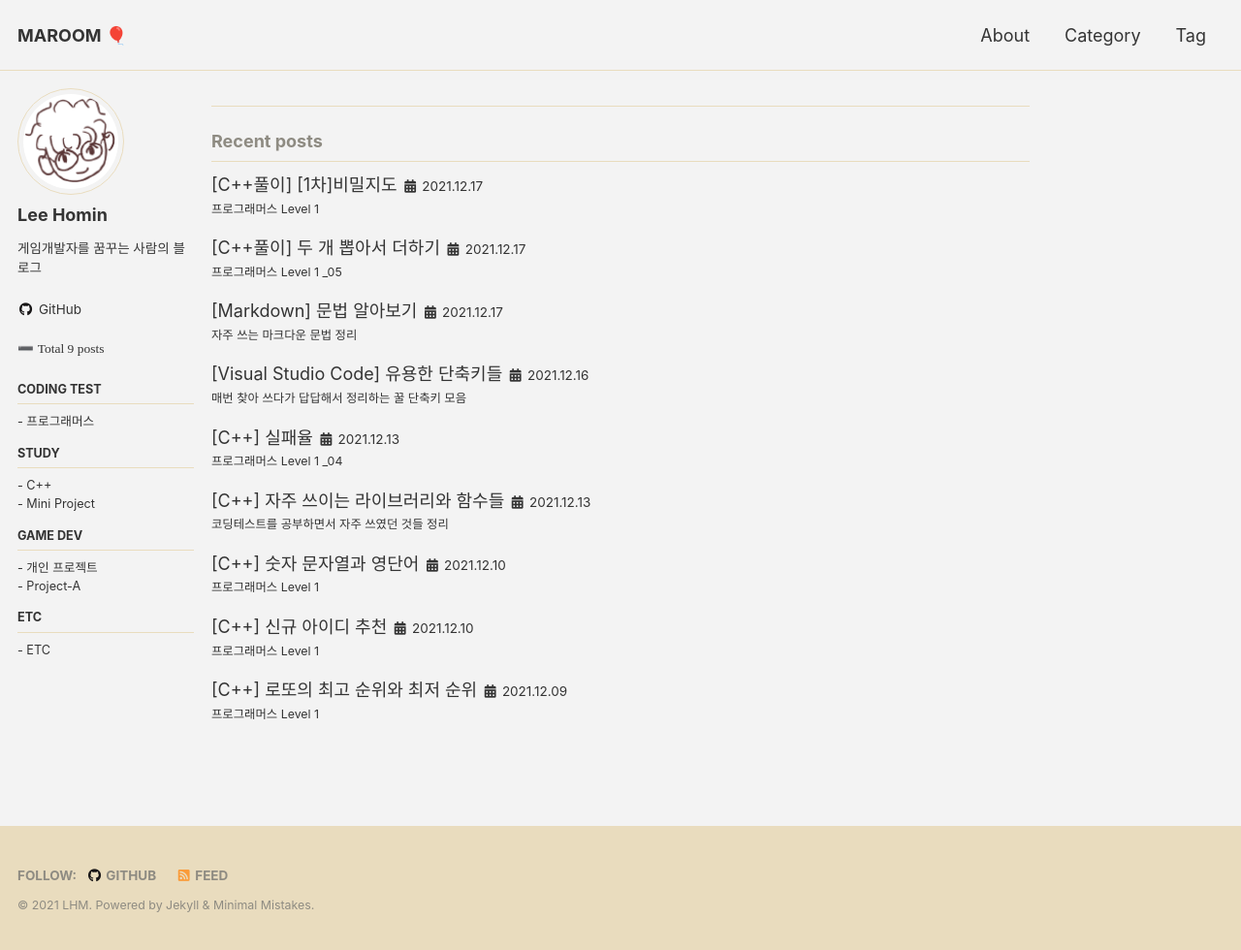
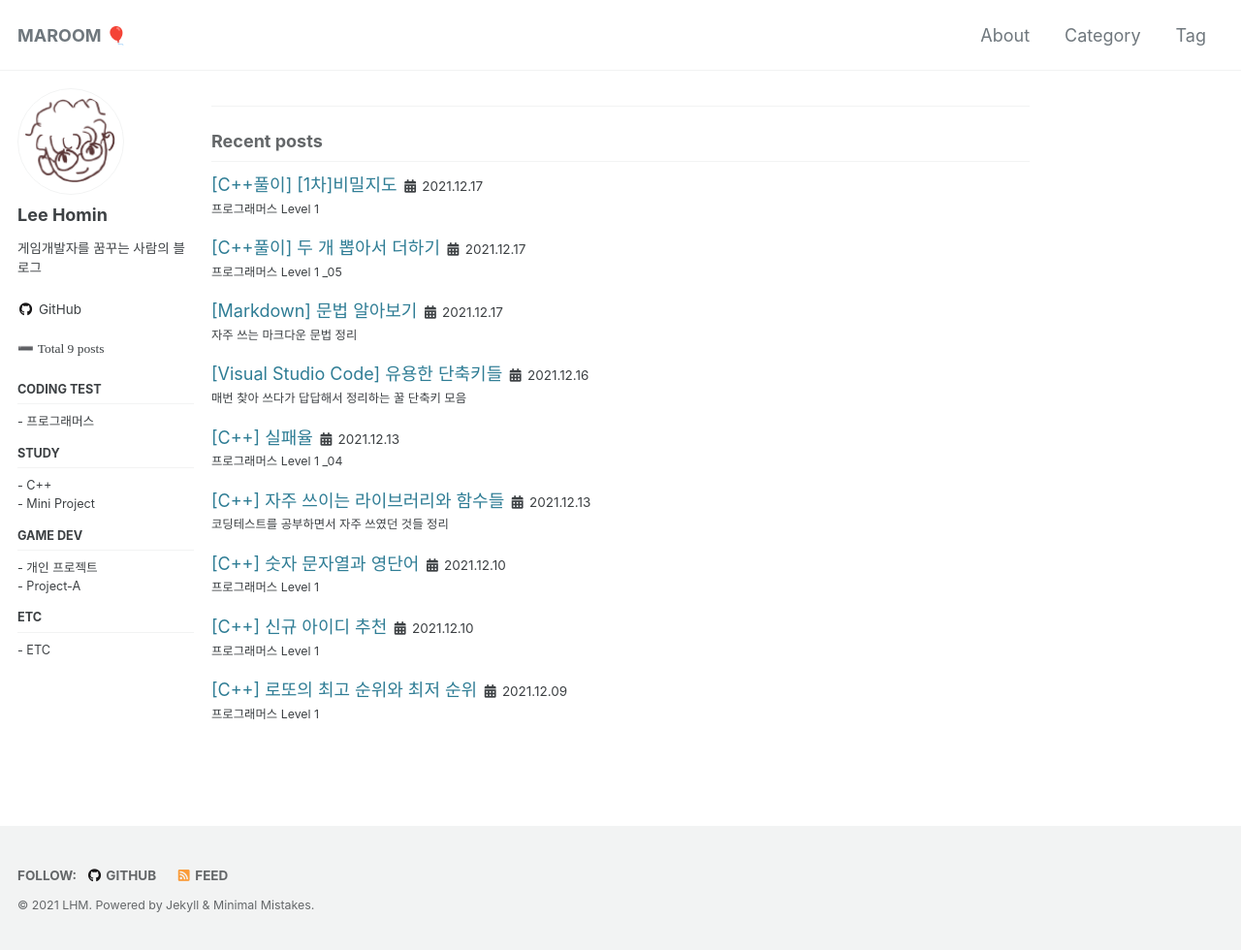
Before and after one commit to Squidward79/Squidward79.github.io, a Jekyll site: the page built from index.html, in a window 1280 px wide and 980 px high. Shown: the whole window at 97% size. Built offline with Jekyll 4.4.1, drawn with Linux system fonts in a browser that asks for light colours; cached includes are drawn as plain includes; the list of posts is cut into pages by our own code.

Commit message:
테마변경-디폴트

```diff
--- a/_config.yml
+++ b/_config.yml
@@ -12,7 +12,7 @@
 
 # theme                  : "minimal-mistakes-jekyll"
 # remote_theme           : "mmistakes/minimal-mistakes"
-minimal_mistakes_skin    :  "dirt"  # "default" , "air", "aqua", "contrast", "dark", "dirt", "neon", "mint", "plum", "sunrise"
+minimal_mistakes_skin    :   "default" #, "air", "aqua", "contrast", "dark", "dirt", "neon", "mint", "plum", "sunrise"
 
 # Site Settings
 locale                   : "en-US"
```
